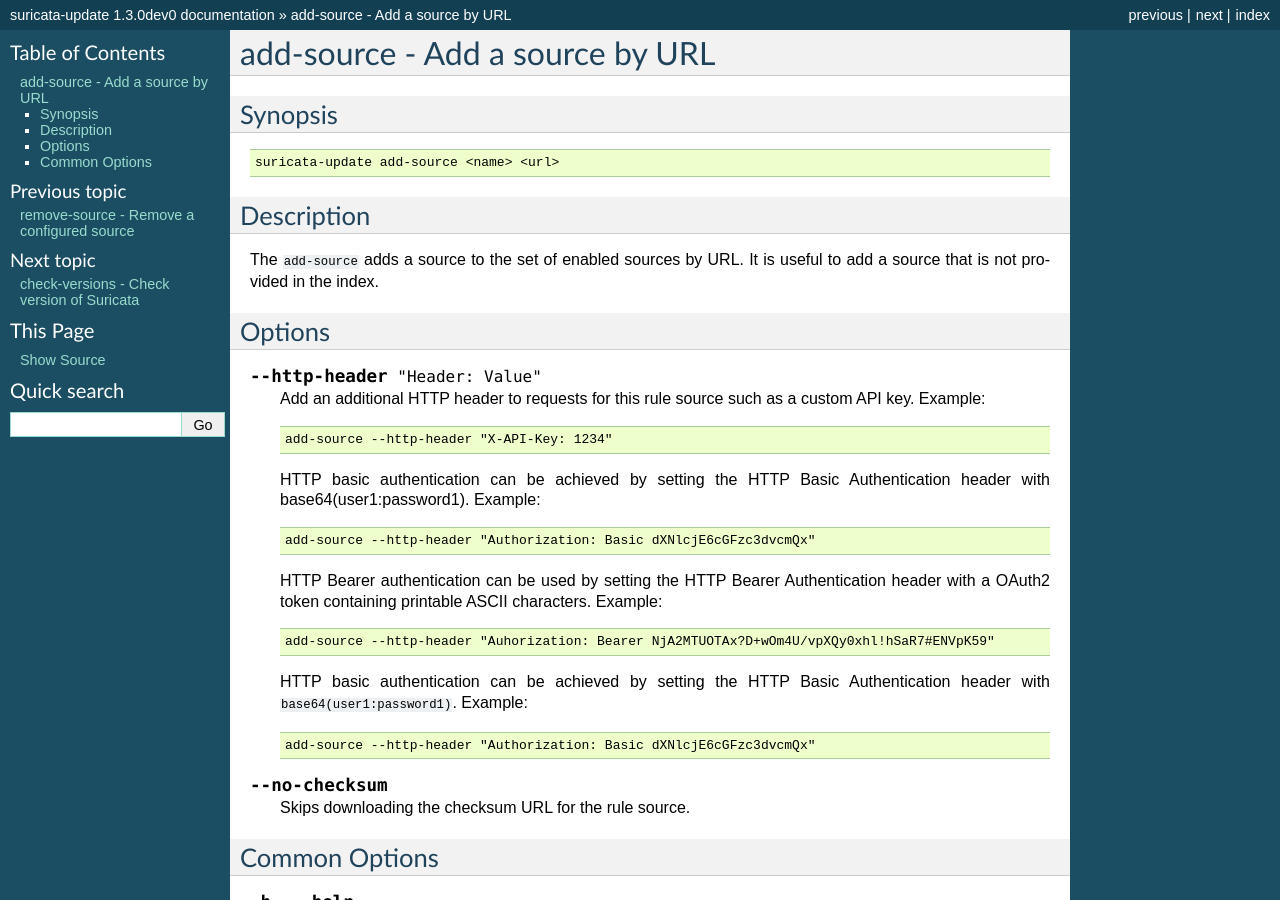
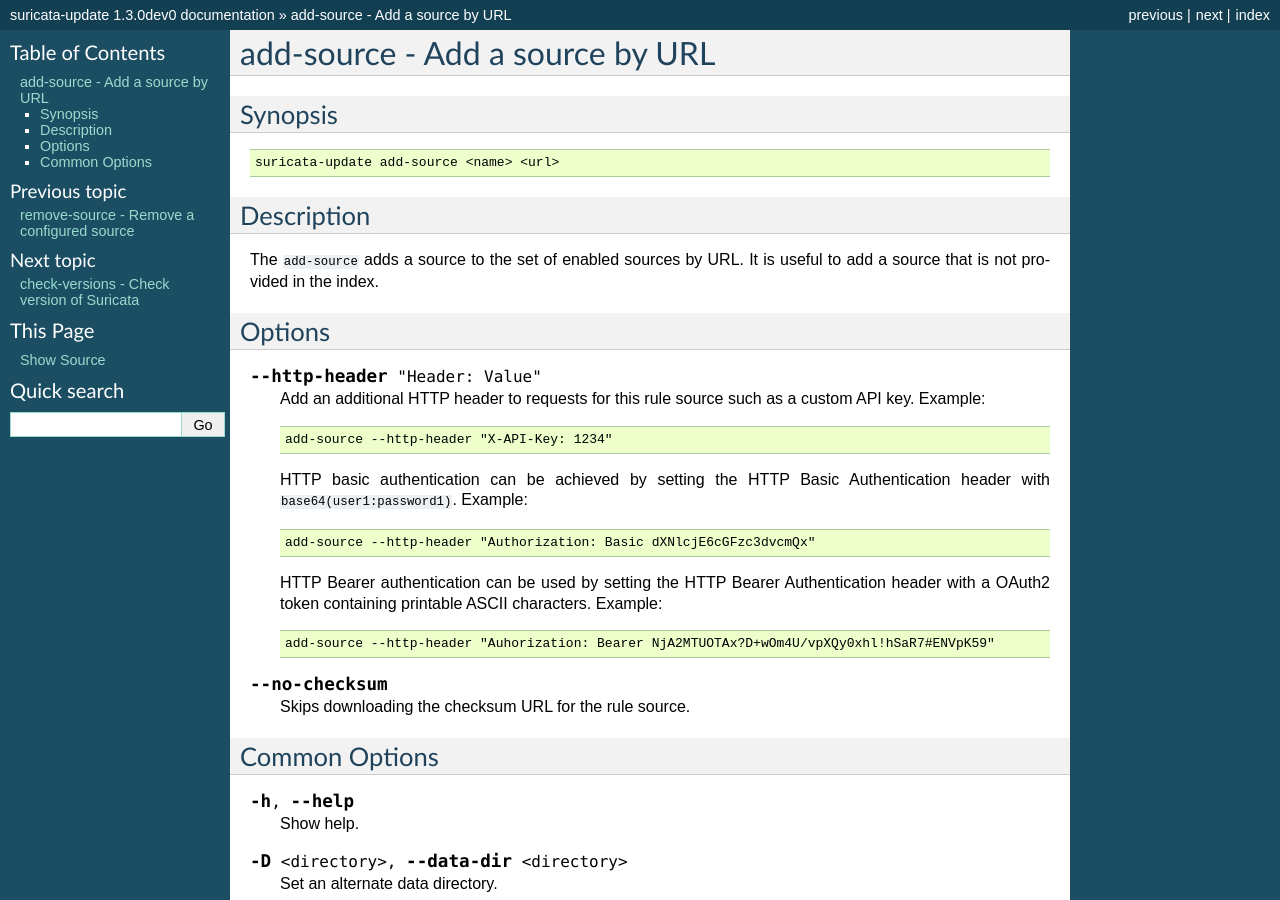
Before and after one commit to OISF/suricata-update, a Sphinx documentation site: the page built from doc/add-source.rst, in a window 1280 px wide and 900 px high. Built offline with Sphinx 7.4.7, drawn with Linux system fonts in a browser that asks for light colours.

Commit message:
doc: fix formatting error

```diff
--- a/doc/add-source.rst
+++ b/doc/add-source.rst
@@ -25,7 +25,8 @@
 
      add-source --http-header "X-API-Key: 1234"
 
-   HTTP basic authentication can be achieved by setting the HTTP Basic Authentication header with base64(user1:password1). Example::
+   HTTP basic authentication can be achieved by setting the HTTP Basic
+   Authentication header with ``base64(user1:password1)``. Example::
 
       add-source --http-header "Authorization: Basic dXNlcjE6cGFzc3dvcmQx"
 
@@ -33,11 +34,6 @@
    with a OAuth2 token containing printable ASCII characters. Example::
 
       add-source --http-header "Auhorization: Bearer NjA2MTUOTAx?D+wOm4U/vpXQy0xhl!hSaR7#ENVpK59"
-
-
-   HTTP basic authentication can be achieved by setting the HTTP Basic
-   Authentication header with ``base64(user1:password1)``. Example::
-     add-source --http-header "Authorization: Basic dXNlcjE6cGFzc3dvcmQx"
 
 .. option:: --no-checksum
 
```
